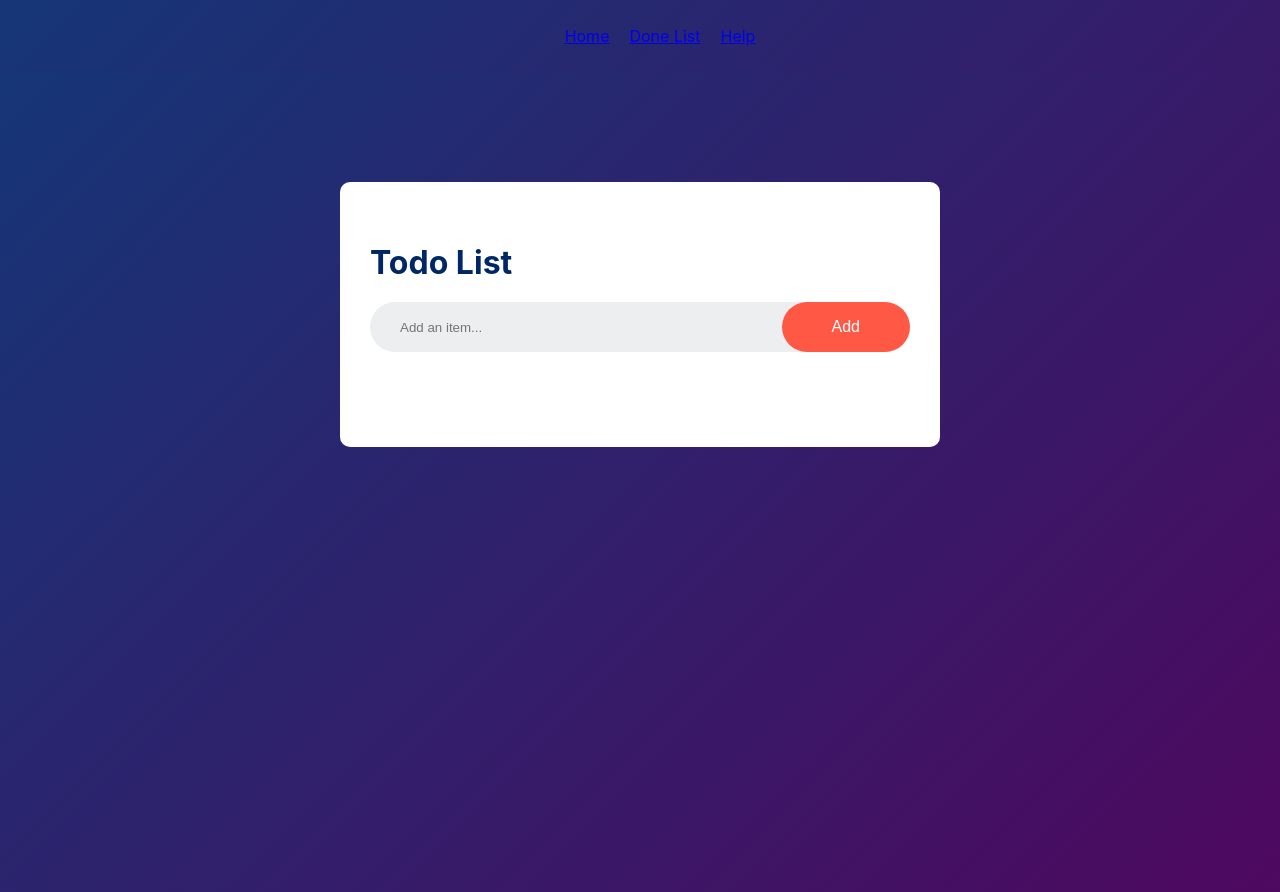
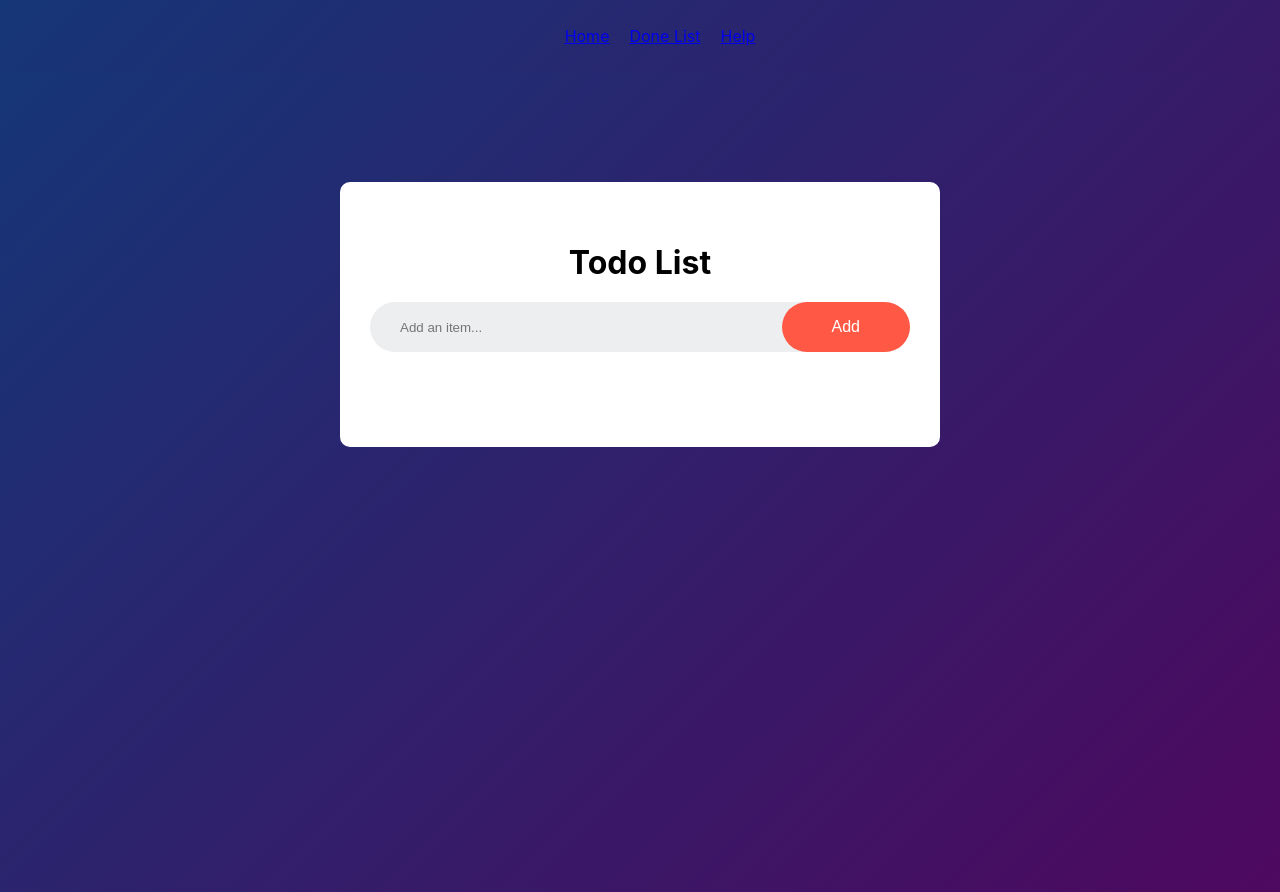
Before and after one commit to casquar1/day11-Arianne, a React (Create React App) app in the folder todo-list/: page / in a window 1280 px wide. Built offline with nearby package versions, Linux system fonts and the light colour scheme.

Commit message:
refactor: align text to center

```diff
--- a/todo-list/src/css/TodoList.css
+++ b/todo-list/src/css/TodoList.css
@@ -1,7 +1,6 @@
 h1 {
-    color: #002765;
-    align-items: center;
     margin-bottom: 20px;
+    text-align: center;
 }
 
 .container {
```
